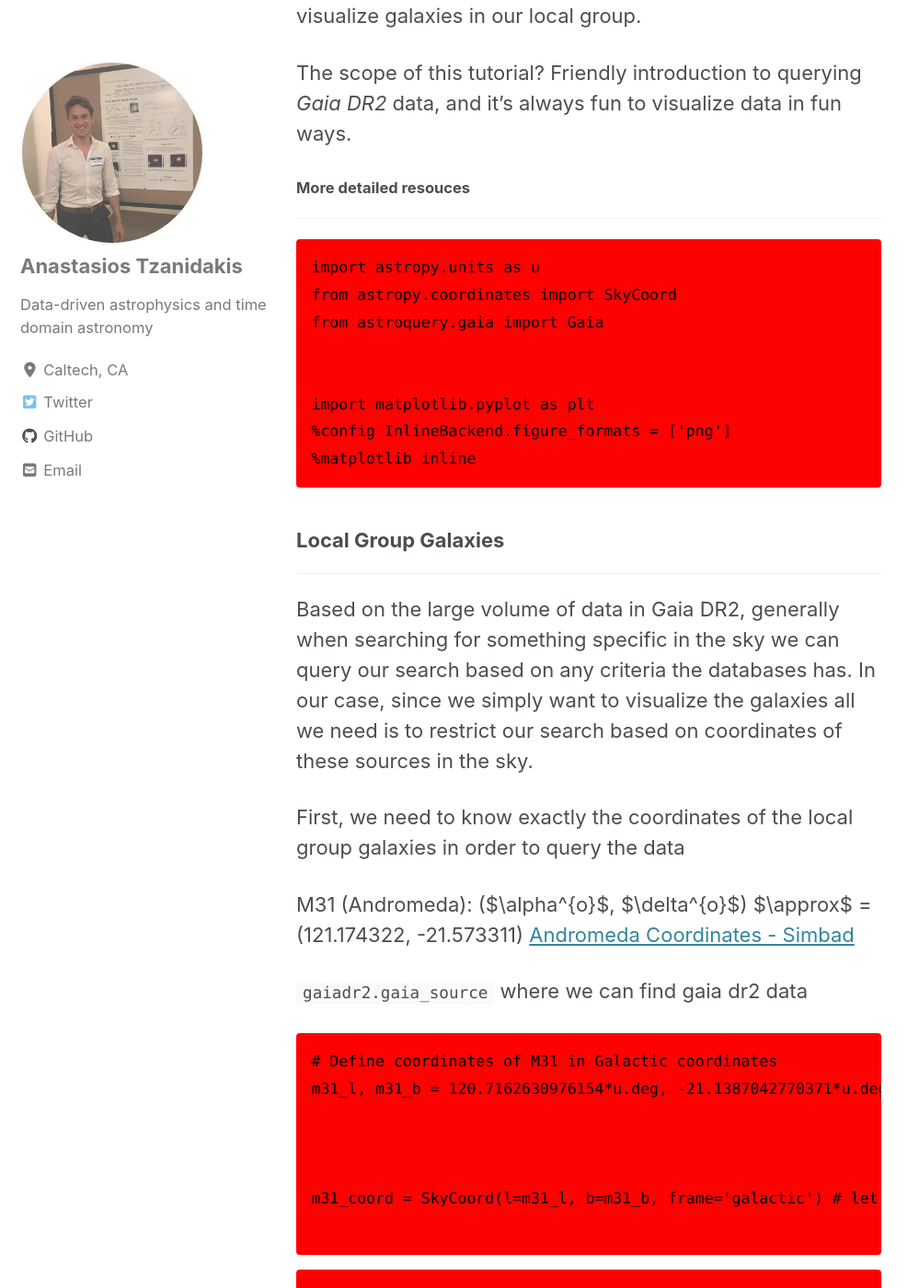
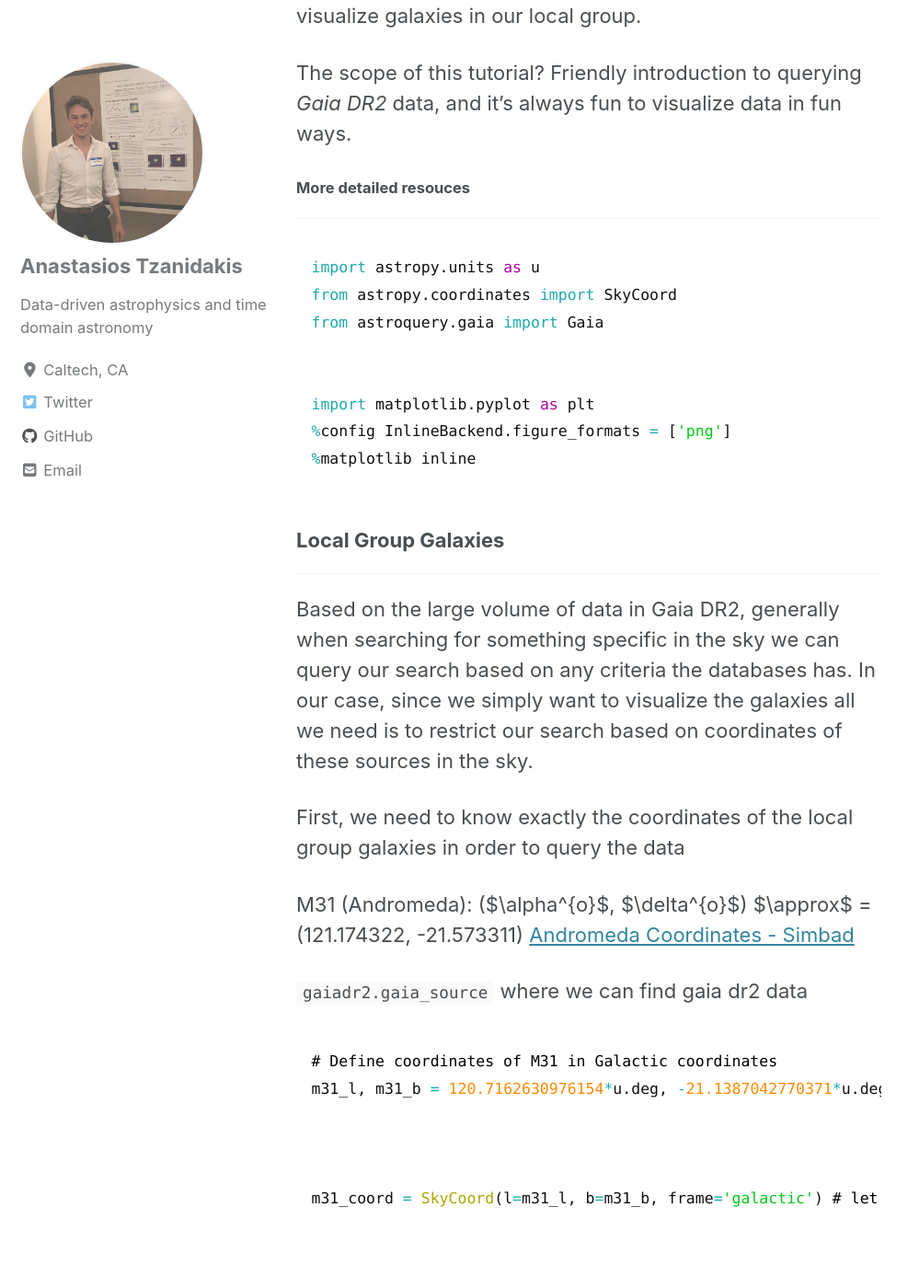
Before and after one commit to AndyTza/andytza.github.io, a Jekyll site: the page built from _posts/2020-02-03-GaiaDR2FUN.md, in a window 1280 px wide and 1400 px high, scrolled down 714 px. Shown: the whole window at 92% size, without its empty margins (0-999 px from the left). Built offline with Jekyll 4.4.1, drawn with Linux system fonts in a browser that asks for light colours; cached includes are drawn as plain includes; nearby versions of some CDN libraries.

```diff
--- a/assets/css/main.scss
+++ b/assets/css/main.scss
@@ -7,20 +7,20 @@
 @import "minimal-mistakes/skins/{{ site.minimal_mistakes_skin | default: 'default' }}"; // skin
 
 /* solarized light syntax highlighting (base16) */
-$base00: #FE0101;
-$base01: #010000;
-$base02: #010000;
-$base03: #010000;
+$base00: #ffffff;
+$base01: #e0e0e0;
+$base02: #d0d0d0;
+$base03: #b0b0b0;
 $base04: #000000;
-$base05: #010000;
-$base06: #010000;
-$base07: #010000;
-$base08: #010000;
-$base09: #010000;
-$base0a: #010000;
-$base0b: #010000;
-$base0c: #010000;
-$base0d: #010000;
-$base0e: #010000;
-$base0f: #010000;
+$base05: #101010;
+$base06: #151515;
+$base07: #202020;
+$base08: #ff0086;
+$base09: #fd8900;
+$base0a: #aba800;
+$base0b: #00c918;
+$base0c: #1faaaa;
+$base0d: #3777e6;
+$base0e: #ad00a1;
+$base0f: #cc6633;
 @import "minimal-mistakes"; // main partials
```
